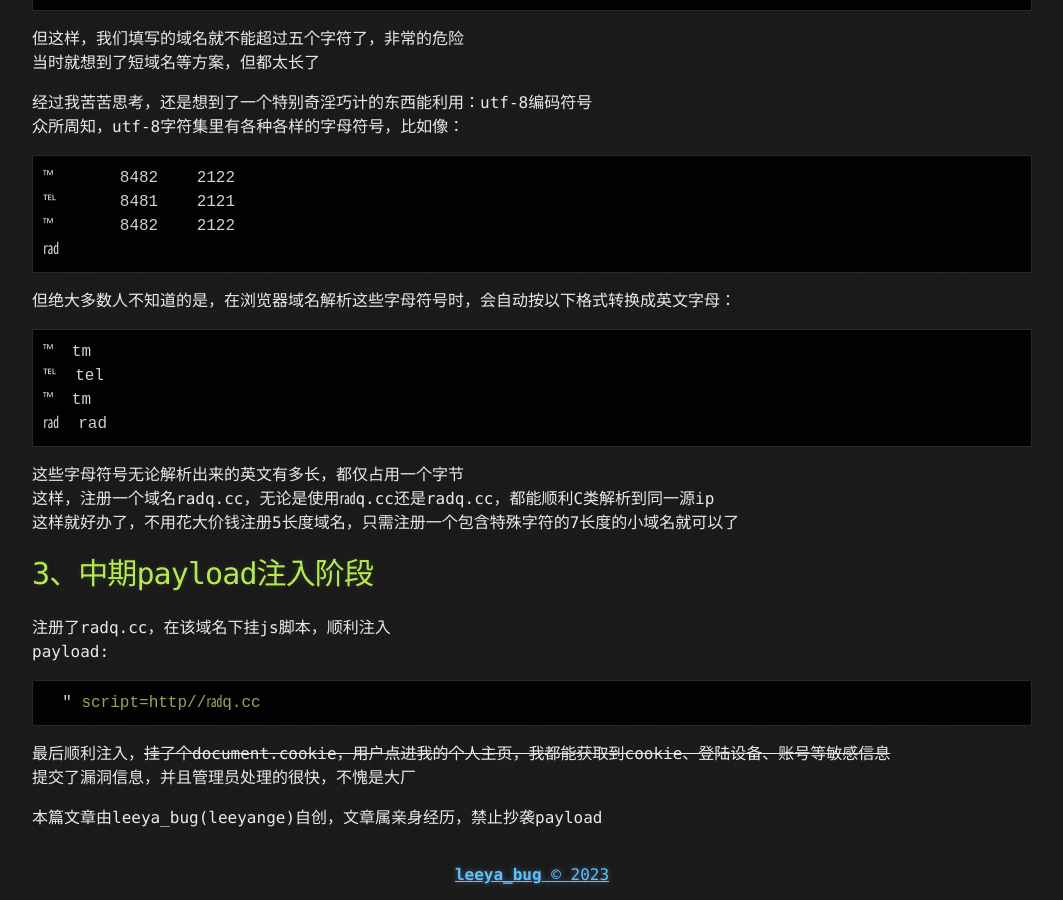
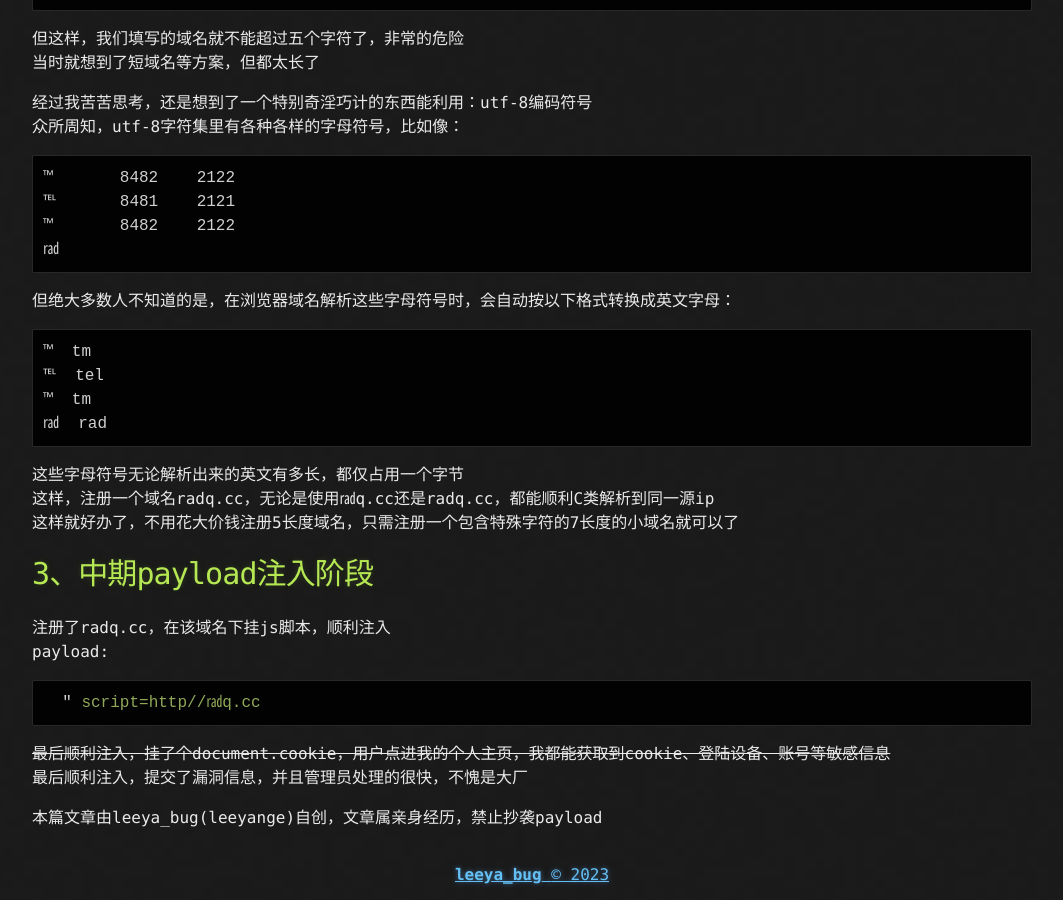
Before and after one commit to Leeyangee/leeyangee.github.io, a Jekyll site: the page built from _posts/2023-06-19-对某大型厂商存储型xss注入攻击成功经历.md, in a window 1280 px wide and 900 px high, scrolled down 1169 px. Shown: the whole window, without its empty margins (108-1171 px from the left). Built offline with Jekyll 4.4.1, drawn with Linux system fonts in a browser that asks for light colours; some of the changed text lies outside the part shown.

Commit message:
Update 2023-06-19-对某大型厂商存储型xss注入攻击成功经历.md

````diff
--- a/_posts/2023-06-19-对某大型厂商存储型xss注入攻击成功经历.md
+++ b/_posts/2023-06-19-对某大型厂商存储型xss注入攻击成功经历.md
@@ -69,7 +69,7 @@ payload:
   " script=http//㎭q.cc
 ```
 
-最后顺利注入，~~挂了个document.cookie，用户点进我的个人主页，我都能获取到cookie、登陆设备、账号等敏感信息~~
-提交了漏洞信息，并且管理员处理的很快，不愧是大厂
+~~最后顺利注入，挂了个document.cookie，用户点进我的个人主页，我都能获取到cookie、登陆设备、账号等敏感信息~~
+最后顺利注入，提交了漏洞信息，并且管理员处理的很快，不愧是大厂
 
 本篇文章由leeya_bug(leeyange)自创，文章属亲身经历，禁止抄袭payload
````
Also changed, not shown: other parts of _posts/2023-06-19-对某大型厂商存储型xss注入攻击成功经历.md (+1 -1 lines).
